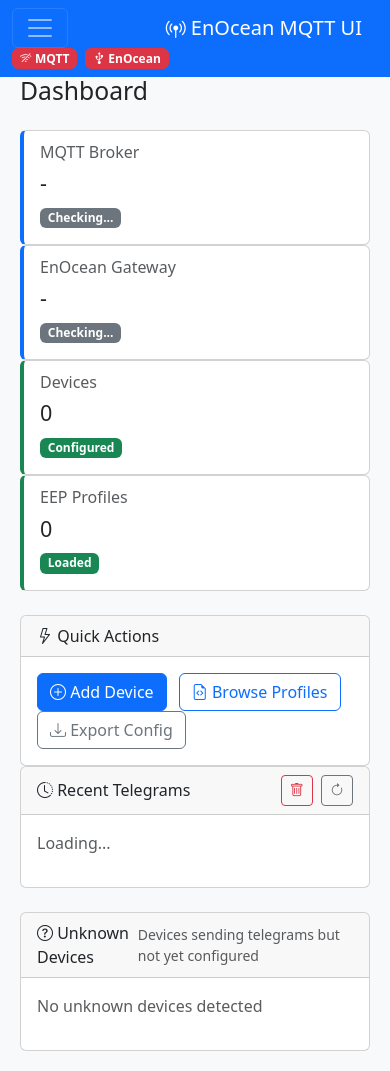
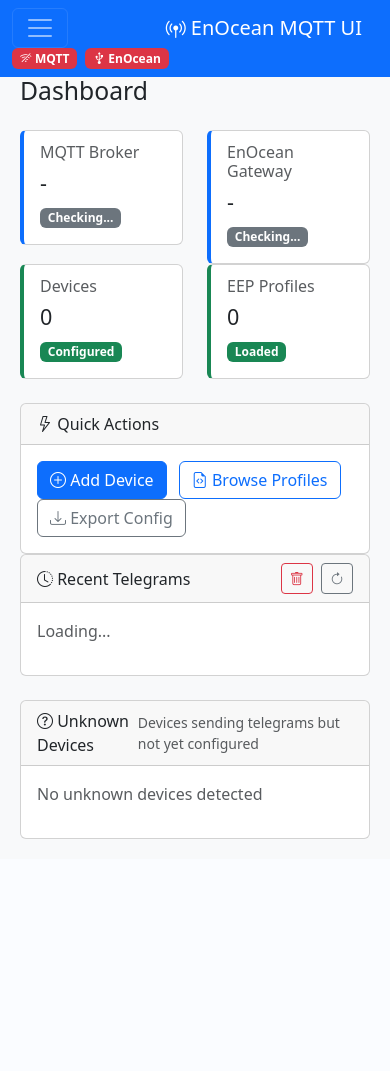
Before and after one commit to ESDN83/HA_enoceanmqtt-addon-ui, a FastAPI app: page / in a window 390 px wide. After the commit the page ends 839 px from the top, so only its background shows below. Run offline with FastAPI, Linux system fonts and the light colour scheme; data that the repository does not hold is empty; parts of the project's set-up code (start-up, migrations or seed data) failed here and were passed over; some libraries are stand-ins or nearby versions.

Commit message:
One breakpoint, not two: keep grids out of the sidebar's way
Three reports, one cause. The sidebar becomes fixed at 768px and takes ~250px
from the content area, and every grid picked exactly md to go from one column
to three or four. Content lost a quarter of its width and was divided at the
same instant, which is why a device card collapsed to 142px, the mapping
editor's fields were crammed into a 261px pane, and the dashboard read as
stacked, then across, then stacked again.

Each grid now reaches its dense layout one step later than the sidebar:
dashboard tiles col-6 col-xl-3, dashboard panels col-12 col-xl-6, device
cards col-12 col-md-6 col-xl-4, the profiles tree/detail pair col-12 col-lg-4
and col-12 col-lg-8, and the mapping editor rows two-up until xl.

filterDevices looked the cards up by their column class, so changing the grid
would have silently broken the device search. The cards carry a device-col
marker now and the search uses that; layout classes are free to change.

Measured at 768 and 800: device card 225px (was 142), actions still 17px
inside the card, search still returns 1 for a query and 11 when cleared,
mapping editor pane 503px (was 327) with no field overflowing, dashboard 2
tiles per row at 800 and 4 at 1400 with tile width never dropping, and no
page scrolls sideways at 375, 414, 768, 800 or 1400.

```diff
--- a/addon-beta/config.yaml
+++ b/addon-beta/config.yaml
@@ -1,6 +1,6 @@
 ---
 name: "EnOcean MQTT UI (Beta)"
-version: "1.8.0-beta2"
+version: "1.8.0-beta3"
 slug: "enocean-mqtt-ui-beta"
 description: "BETA test build of EnOcean MQTT UI. For field-testing unreleased features (currently: 71-profile EEP library, multi-channel D2-01, D2-05 covers). Install alongside the stable app; do not run both against the same gateway/MQTT prefix at once."
 url: "https://github.com/ESDN83/HA_enoceanmqtt-addon-ui"
--- a/addon-beta/rootfs/app/app_version.py
+++ b/addon-beta/rootfs/app/app_version.py
@@ -14,7 +14,7 @@ import re
 
 # Candidate locations: the copy baked into the image, and the repo layout
 # (rootfs/app/app_version.py -> ../../config.yaml) for local runs/tests.
-_FALLBACK = "1.8.0-beta2"
+_FALLBACK = "1.8.0-beta3"
 
 _CANDIDATES = (
     "/app/config.yaml",
--- a/addon-beta/rootfs/app/static/js/devices.js
+++ b/addon-beta/rootfs/app/static/js/devices.js
@@ -16,7 +16,10 @@ async function loadDevices() {
 
         devices.forEach(device => {
             const card = document.createElement('div');
-            card.className = 'col-md-4 mb-3';
+            // device-col is the stable hook for filterDevices; the col-* classes are
+            // layout only and may change. Two-up once the sidebar appears at md,
+            // three-up only at xl where there is room for it.
+            card.className = 'device-col col-12 col-md-6 col-xl-4 mb-3';
             // Build searchable text from device properties only (not button text)
             const searchText = [device.name, device.address, `${device.rorg}-${device.func}-${device.type}`,
                 device.actuator_type, device.room, device.description, device.sender_id
@@ -526,7 +529,7 @@ function getDeviceClassOptions(component, selected) {
 }
 function filterDevices() {
     const query = document.getElementById('device-search').value.toLowerCase();
-    const cards = document.querySelectorAll('#device-list > .col-md-4');
+    const cards = document.querySelectorAll('#device-list > .device-col');
 
     cards.forEach(card => {
         const text = card.dataset.search || card.textContent.toLowerCase();
--- a/addon-beta/rootfs/app/static/js/mappings.js
+++ b/addon-beta/rootfs/app/static/js/mappings.js
@@ -539,11 +539,11 @@ function addInlineMappingRow(shortcut = '', component = 'sensor', name = '', dev
     row.className = 'inline-mapping-row border rounded p-2 mb-2 bg-body-secondary';
     row.innerHTML = `
         <div class="row g-2 align-items-end">
-            <div class="col-md-2">
+            <div class="col-6 col-xl-2">
                 <label class="form-label small">${t('mapping_editor.field_shortcut', 'Shortcut')}</label>
                 <input type="text" class="form-control form-control-sm" placeholder="TMP" value="${shortcut}" data-field="shortcut">
             </div>
-            <div class="col-md-2">
+            <div class="col-6 col-xl-2">
                 <label class="form-label small">${t('mapping_editor.field_component', 'Component')}</label>
                 <select class="form-select form-select-sm" data-field="component" onchange="onInlineComponentChange(this)">
                     <option value="binary_sensor" ${component === 'binary_sensor' ? 'selected' : ''}>binary_sensor</option>
@@ -555,25 +555,25 @@ function addInlineMappingRow(shortcut = '', component = 'sensor', name = '', dev
                     <option value="fan" ${component === 'fan' ? 'selected' : ''}>fan</option>
                 </select>
             </div>
-            <div class="col-md-2">
+            <div class="col-6 col-xl-2">
                 <label class="form-label small">${t('mapping_editor.field_name', 'Name')}</label>
                 <input type="text" class="form-control form-control-sm" placeholder="Temperature" value="${name}" data-field="name">
             </div>
-            <div class="col-md-2">
+            <div class="col-6 col-xl-2">
                 <label class="form-label small">${t('mapping_editor.field_device_class', 'Device Class')}</label>
                 <select class="form-select form-select-sm" data-field="device_class">
                     ${getDeviceClassOptions(component, deviceClass)}
                 </select>
             </div>
-            <div class="col-md-2">
+            <div class="col-6 col-xl-2">
                 <label class="form-label small">${t('mapping_editor.field_icon', 'Icon')}</label>
                 <input type="text" class="form-control form-control-sm" placeholder="mdi:thermometer" value="${icon}" data-field="icon">
             </div>
-            <div class="col-md-1">
+            <div class="col-6 col-xl-1">
                 <label class="form-label small">${t('mapping_editor.field_unit', 'Unit')}</label>
                 <input type="text" class="form-control form-control-sm" placeholder="" value="${unit}" data-field="unit_of_measurement">
             </div>
-            <div class="col-md-1">
+            <div class="col-6 col-xl-1">
                 <button type="button" class="btn btn-sm btn-outline-danger" onclick="removeInlineMappingRow(this)" title="${t('mapping_editor.field_remove', 'Remove')}">
                     <i class="bi bi-trash"></i>
                 </button>
@@ -585,7 +585,7 @@ function addInlineMappingRow(shortcut = '', component = 'sensor', name = '', dev
             </a>
             <div class="collapse" id="inline-adv-${rowId}">
                 <div class="row g-2 mt-1">
-                    <div class="col-md-2">
+                    <div class="col-6 col-xl-2">
                         <label class="form-label small">${t('mapping_editor.field_state_class', 'State Class')}</label>
                         <select class="form-select form-select-sm" data-field="state_class">
                             <option value="" ${!stateClass ? 'selected' : ''}>${t('mapping_editor.none', '(none)')}</option>
@@ -594,7 +594,7 @@ function addInlineMappingRow(shortcut = '', component = 'sensor', name = '', dev
                             <option value="total_increasing" ${stateClass === 'total_increasing' ? 'selected' : ''}>total_increasing</option>
                         </select>
                     </div>
-                    <div class="col-md-2">
+                    <div class="col-6 col-xl-2">
                         <label class="form-label small">${t('mapping_editor.field_entity_category', 'Entity Category')}</label>
                         <select class="form-select form-select-sm" data-field="entity_category">
                             <option value="" ${!entityCategory ? 'selected' : ''}>${t('mapping_editor.none', '(none)')}</option>
@@ -602,15 +602,15 @@ function addInlineMappingRow(shortcut = '', component = 'sensor', name = '', dev
                             <option value="config" ${entityCategory === 'config' ? 'selected' : ''}>config</option>
                         </select>
                     </div>
-                    <div class="col-md-2">
+                    <div class="col-6 col-xl-2">
                         <label class="form-label small">${t('mapping_editor.field_expire_after', 'Expire After (s)')}</label>
                         <input type="number" class="form-control form-control-sm" placeholder="" value="${expireAfter}" data-field="expire_after" min="0">
                     </div>
-                    <div class="col-md-2">
+                    <div class="col-6 col-xl-2">
                         <label class="form-label small">${t('mapping_editor.field_precision', 'Precision')}</label>
                         <input type="number" class="form-control form-control-sm" placeholder="" value="${precision}" data-field="suggested_display_precision" min="0" max="10">
                     </div>
-                    <div class="col-md-2 d-flex align-items-end">
+                    <div class="col-6 col-xl-2 d-flex align-items-end">
                         <div class="form-check mb-2">
                             <input class="form-check-input" type="checkbox" data-field="force_update" ${forceUpdate ? 'checked' : ''}>
                             <label class="form-check-label small">${t('mapping_editor.field_force_update', 'Force Update')}</label>
@@ -618,7 +618,7 @@ function addInlineMappingRow(shortcut = '', component = 'sensor', name = '', dev
                     </div>
                 </div>
                 <div class="row g-2 mt-1">
-                    <div class="col-md-6">
+                    <div class="col-12 col-xl-6">
                         <label class="form-label small">${t('mapping_editor.field_value_template', 'Value Template')}</label>
                         <input type="text" class="form-control form-control-sm font-monospace" placeholder="auto-generated" value="${valueTemplate.replace(/"/g, '&quot;')}" data-field="value_template">
                     </div>
@@ -893,12 +893,12 @@ function addHaMappingRow(shortcut = '', component = 'binary_sensor', name = '',
     row.className = 'ha-mapping-row border rounded p-2 mb-2';
     row.innerHTML = `
         <div class="row g-2 align-items-end">
-            <div class="col-md-2">
+            <div class="col-6 col-xl-2">
                 <label class="form-label small">${t('mapping_editor.field_shortcut', 'Shortcut')}</label>
                 <input type="text" class="form-control form-control-sm" placeholder="AL" value="${shortcut}"
                        data-field="shortcut">
             </div>
-            <div class="col-md-2">
+            <div class="col-6 col-xl-2">
                 <label class="form-label small">${t('mapping_editor.field_component', 'Component')}</label>
                 <select class="form-select form-select-sm" data-field="component" onchange="onComponentChange(this)">
                     <option value="binary_sensor" ${component === 'binary_sensor' ? 'selected' : ''}>binary_sensor</option>
@@ -910,28 +910,28 @@ function addHaMappingRow(shortcut = '', component = 'binary_sensor', name = '',
                     <option value="fan" ${component === 'fan' ? 'selected' : ''}>fan</option>
                 </select>
             </div>
-            <div class="col-md-2">
+            <div class="col-6 col-xl-2">
                 <label class="form-label small">${t('mapping_editor.field_name', 'Name')}</label>
                 <input type="text" class="form-control form-control-sm" placeholder="Alarm" value="${name}"
                        data-field="name">
             </div>
-            <div class="col-md-2">
+            <div class="col-6 col-xl-2">
                 <label class="form-label small">${t('mapping_editor.field_device_class', 'Device Class')}</label>
                 <select class="form-select form-select-sm" data-field="device_class">
                     ${getDeviceClassOptions(component, deviceClass)}
                 </select>
             </div>
-            <div class="col-md-2">
+            <div class="col-6 col-xl-2">
                 <label class="form-label small">${t('mapping_editor.field_icon', 'Icon')}</label>
                 <input type="text" class="form-control form-control-sm" placeholder="mdi:alert" value="${icon}"
                        data-field="icon">
             </div>
-            <div class="col-md-1">
+            <div class="col-6 col-xl-1">
                 <label class="form-label small">${t('mapping_editor.field_unit', 'Unit')}</label>
                 <input type="text" class="form-control form-control-sm" placeholder="" value="${unit}"
                        data-field="unit_of_measurement">
             </div>
-            <div class="col-md-1">
+            <div class="col-6 col-xl-1">
                 <button type="button" class="btn btn-sm btn-outline-danger" onclick="removeHaMappingRow(this)" title="${t('mapping_editor.field_remove', 'Remove')}">
                     <i class="bi bi-trash"></i>
                 </button>
@@ -943,7 +943,7 @@ function addHaMappingRow(shortcut = '', component = 'binary_sensor', name = '',
             </a>
             <div class="collapse" id="ha-adv-${rowId}">
                 <div class="row g-2 mt-1">
-                    <div class="col-md-2">
+                    <div class="col-6 col-xl-2">
                         <label class="form-label small">${t('mapping_editor.field_state_class', 'State Class')}</label>
                         <select class="form-select form-select-sm" data-field="state_class">
                             <option value="" ${!stateClass ? 'selected' : ''}>${t('mapping_editor.none', '(none)')}</option>
@@ -952,7 +952,7 @@ function addHaMappingRow(shortcut = '', component = 'binary_sensor', name = '',
                             <option value="total_increasing" ${stateClass === 'total_increasing' ? 'selected' : ''}>total_increasing</option>
                         </select>
                     </div>
-                    <div class="col-md-2">
+                    <div class="col-6 col-xl-2">
                         <label class="form-label small">${t('mapping_editor.field_entity_category', 'Entity Category')}</label>
                         <select class="form-select form-select-sm" data-field="entity_category">
                             <option value="" ${!entityCategory ? 'selected' : ''}>${t('mapping_editor.none', '(none)')}</option>
@@ -960,15 +960,15 @@ function addHaMappingRow(shortcut = '', component = 'binary_sensor', name = '',
                             <option value="config" ${entityCategory === 'config' ? 'selected' : ''}>config</option>
                         </select>
                     </div>
-                    <div class="col-md-2">
+                    <div class="col-6 col-xl-2">
                         <label class="form-label small">${t('mapping_editor.field_expire_after', 'Expire After (s)')}</label>
                         <input type="number" class="form-control form-control-sm" placeholder="" value="${expireAfter}" data-field="expire_after" min="0">
                     </div>
-                    <div class="col-md-2">
+                    <div class="col-6 col-xl-2">
                         <label class="form-label small">${t('mapping_editor.field_precision', 'Precision')}</label>
                         <input type="number" class="form-control form-control-sm" placeholder="" value="${precision}" data-field="suggested_display_precision" min="0" max="10">
                     </div>
-                    <div class="col-md-2 d-flex align-items-end">
+                    <div class="col-6 col-xl-2 d-flex align-items-end">
                         <div class="form-check mb-2">
                             <input class="form-check-input" type="checkbox" data-field="force_update" ${forceUpdate ? 'checked' : ''}>
                             <label class="form-check-label small">${t('mapping_editor.field_force_update', 'Force Update')}</label>
@@ -976,7 +976,7 @@ function addHaMappingRow(shortcut = '', component = 'binary_sensor', name = '',
                     </div>
                 </div>
                 <div class="row g-2 mt-1">
-                    <div class="col-md-6">
+                    <div class="col-12 col-xl-6">
                         <label class="form-label small">${t('mapping_editor.field_value_template', 'Value Template')}</label>
                         <input type="text" class="form-control form-control-sm font-monospace" placeholder="auto-generated" value="${valueTemplate.replace(/"/g, '&quot;')}" data-field="value_template">
                     </div>
--- a/addon-beta/rootfs/app/templates/index.html
+++ b/addon-beta/rootfs/app/templates/index.html
@@ -145,7 +145,7 @@
             <h2 class="mb-4" data-i18n="dashboard.title">Dashboard</h2>
 
             <div class="row mb-4">
-                <div class="col-md-3">
+                <div class="col-6 col-xl-3">
                     <div class="card status-card" id="card-mqtt">
                         <div class="card-body">
                             <h6 class="card-subtitle mb-2 text-muted" data-i18n="dashboard.mqtt_broker">MQTT Broker</h6>
@@ -154,7 +154,7 @@
                         </div>
                     </div>
                 </div>
-                <div class="col-md-3">
+                <div class="col-6 col-xl-3">
                     <div class="card status-card" id="card-enocean">
                         <div class="card-body">
                             <h6 class="card-subtitle mb-2 text-muted" data-i18n="dashboard.enocean_gateway">EnOcean Gateway</h6>
@@ -163,7 +163,7 @@
                         </div>
                     </div>
                 </div>
-                <div class="col-md-3">
+                <div class="col-6 col-xl-3">
                     <div class="card status-card connected">
                         <div class="card-body">
                             <h6 class="card-subtitle mb-2 text-muted" data-i18n="dashboard.devices">Devices</h6>
@@ -172,7 +172,7 @@
                         </div>
                     </div>
                 </div>
-                <div class="col-md-3">
+                <div class="col-6 col-xl-3">
                     <div class="card status-card connected">
                         <div class="card-body">
                             <h6 class="card-subtitle mb-2 text-muted" data-i18n="dashboard.profiles">EEP Profiles</h6>
@@ -184,7 +184,7 @@
             </div>
 
             <div class="row">
-                <div class="col-md-6">
+                <div class="col-12 col-xl-6">
                     <div class="card">
                         <div class="card-header">
                             <i class="bi bi-lightning"></i> <span data-i18n="dashboard.quick_actions">Quick Actions</span>
@@ -202,7 +202,7 @@
                         </div>
                     </div>
                 </div>
-                <div class="col-md-6">
+                <div class="col-12 col-xl-6">
                     <div class="card">
                         <div class="card-header d-flex justify-content-between align-items-center">
                             <span><i class="bi bi-clock-history"></i> <span data-i18n="dashboard.recent_telegrams">Recent Telegrams</span></span>
@@ -271,7 +271,7 @@
             </div>
 
             <div class="row">
-                <div class="col-md-4">
+                <div class="col-12 col-lg-4">
                     <div class="card">
                         <div class="card-header" data-i18n="profiles.tree">Profile Tree</div>
                         <div class="card-body eep-tree" id="eep-tree">
@@ -279,7 +279,7 @@
                         </div>
                     </div>
                 </div>
-                <div class="col-md-8">
+                <div class="col-12 col-lg-8">
                     <div class="card">
                         <div class="card-header" data-i18n="profiles.details">Profile Details</div>
                         <div class="card-body" id="profile-details">
```
Also changed, not shown: addon-beta/CHANGELOG.md.
